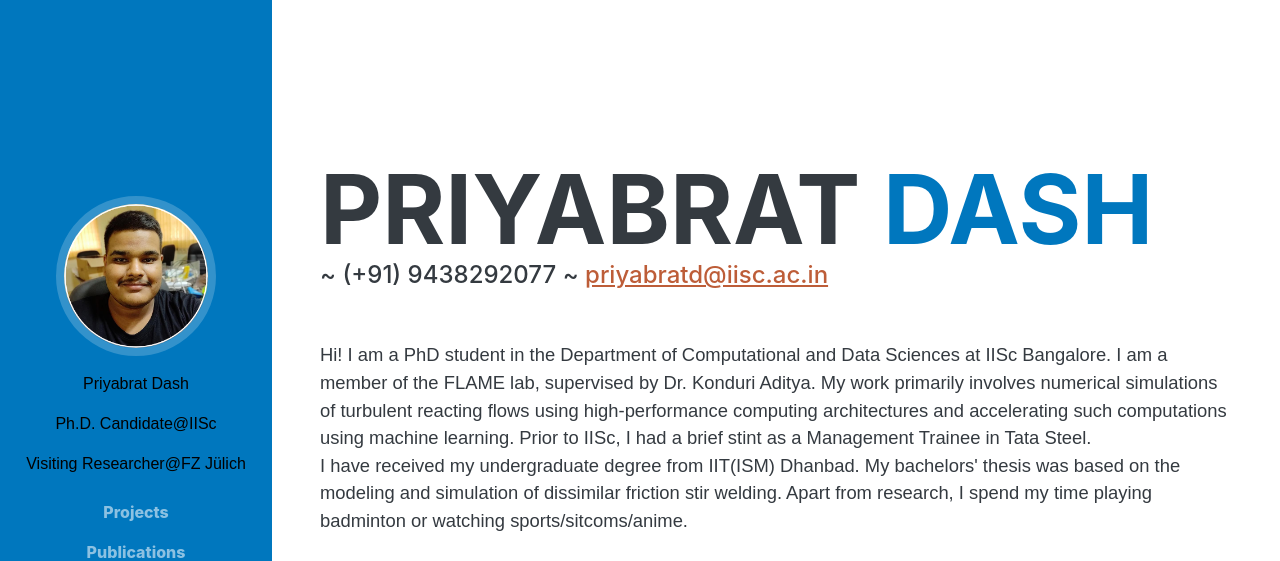
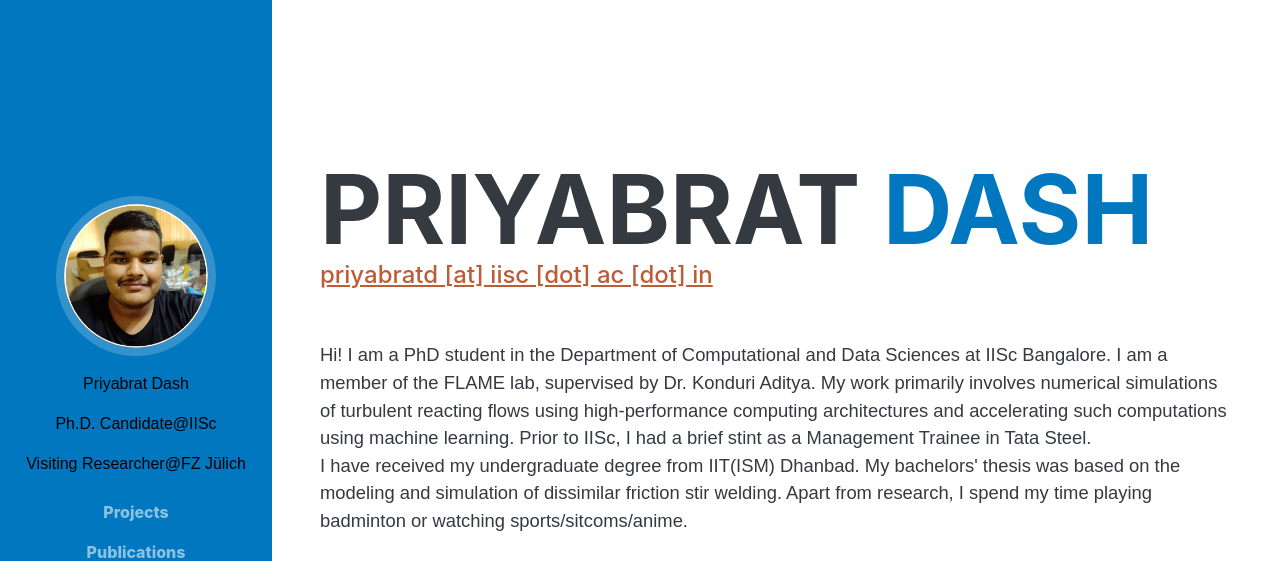
Before and after one commit to dashp7/dashp.github.io, a plain HTML site: page index.html in a window 1280 px wide. Shown: the top 561 px of the page. Drawn offline with nearby package versions, Linux system fonts and the light colour scheme; a web font is replaced by a local one.

Commit message:
Update index.html

```diff
--- a/index.html
+++ b/index.html
@@ -48,8 +48,7 @@
                         <span class="text-primary">Dash</span>
                     </h1>
                     <div class="subheading mb-5">
-                        ~ (+91) 9438292077 ~
-                        <a href="mailto:name@email.com">priyabratd@iisc.ac.in</a>
+                        <a href="mailto:name@email.com">priyabratd [at] iisc [dot] ac [dot] in</a>
                     </div>
                     <p class="lead mb-5">Hi! I am a PhD student in the Department of Computational and Data Sciences at IISc Bangalore. I am a member of the FLAME lab, supervised by Dr. Konduri Aditya. My work primarily involves numerical simulations of turbulent reacting flows using high-performance computing architectures and accelerating such computations using machine learning. Prior to IISc, I had a brief stint as a Management Trainee in Tata Steel.
 
```
